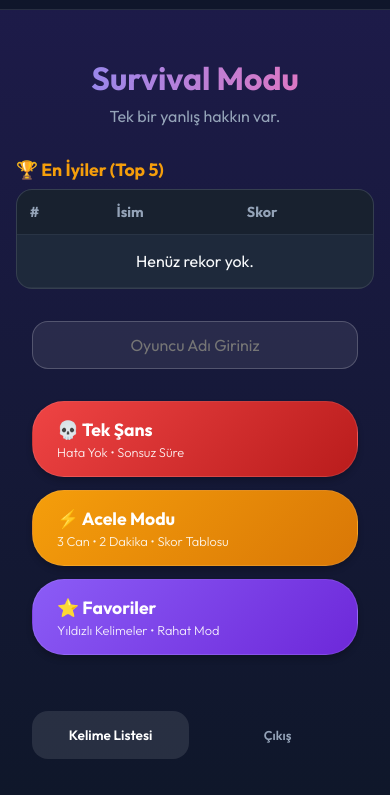
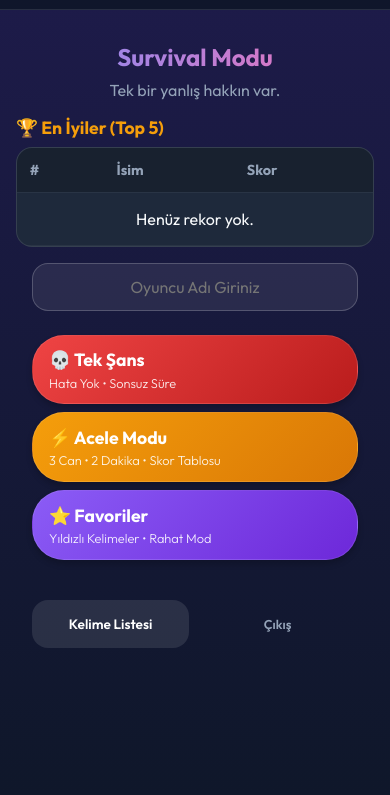
Before and after one commit to IHSANOZTURK58/-hsans-Gate, a plain HTML site: page index.html in a window 390 px wide. Both pictures are taken after a click on the button "GİRİŞ". Shown: the part 49-844 px from the top of the page. Drawn offline with Linux system fonts and the light colour scheme; no server answers.

Commit message:
mobile görünüm güncellemesi

```diff
--- a/css/style.css
+++ b/css/style.css
@@ -947,3 +947,57 @@ th {
     background: rgba(255,255,255,0.1);
     border-color: var(--accent-gold);
 }
+
+
+/* Mobile Layout Adjustments */
+@media (max-width: 480px) {
+    .app-container {
+        height: 100dvh; /* Dynamic viewport height fix for mobile browsers */
+    }
+
+    .hero {
+        margin-top: 1rem;
+    }
+
+    .hero h2 {
+        font-size: 1.5rem;
+    }
+
+    .hero p {
+        margin-bottom: 1rem;
+    }
+
+    .leaderboard-section {
+        margin: 1rem 0;
+    }
+
+    .table-container {
+        /* Limit table height */
+        max-height: 160px;
+        overflow-y: auto;
+    }
+
+    .menu-actions {
+        padding: 0 1rem;
+        gap: 0.5rem;
+    }
+
+    .mode-selection {
+        gap: 0.5rem;
+        margin-bottom: 0.5rem;
+    }
+
+    .btn-mode-survival,
+    .btn-mode-rush,
+    .btn-mode-favs {
+        padding: 0.8rem 1rem;
+    }
+
+    /* Landing adjustments */
+    .btn-admin-icon {
+        bottom: 20px; /* Bring inside viewport */
+        right: 20px;
+        opacity: 0.1; /* Very subtle */
+        pointer-events: auto; /* Ensure clickable */
+    }
+}
--- a/index.html
+++ b/index.html
@@ -7,7 +7,7 @@
     <meta name="viewport" content="width=device-width, initial-scale=1.0">
     <title>İhsans Gate - Survival Mod</title>
     <meta name="description" content="İngilizce kelime dağarcığınızı geliştirin.">
-    <link rel="stylesheet" href="css/style.css?v=3">
+    <link rel="stylesheet" href="css/style.css?v=4">
     <link rel="preconnect" href="https://fonts.googleapis.com">
     <link rel="preconnect" href="https://fonts.gstatic.com" crossorigin>
     <link href="https://fonts.googleapis.com/css2?family=Outfit:wght@300;400;600;700&display=swap" rel="stylesheet">
```
